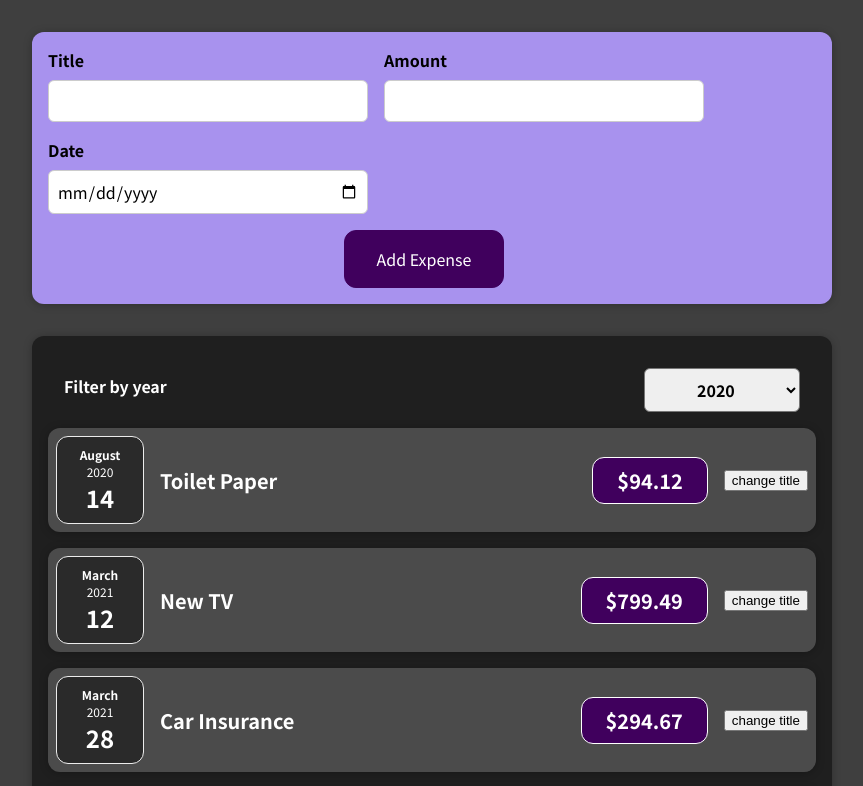
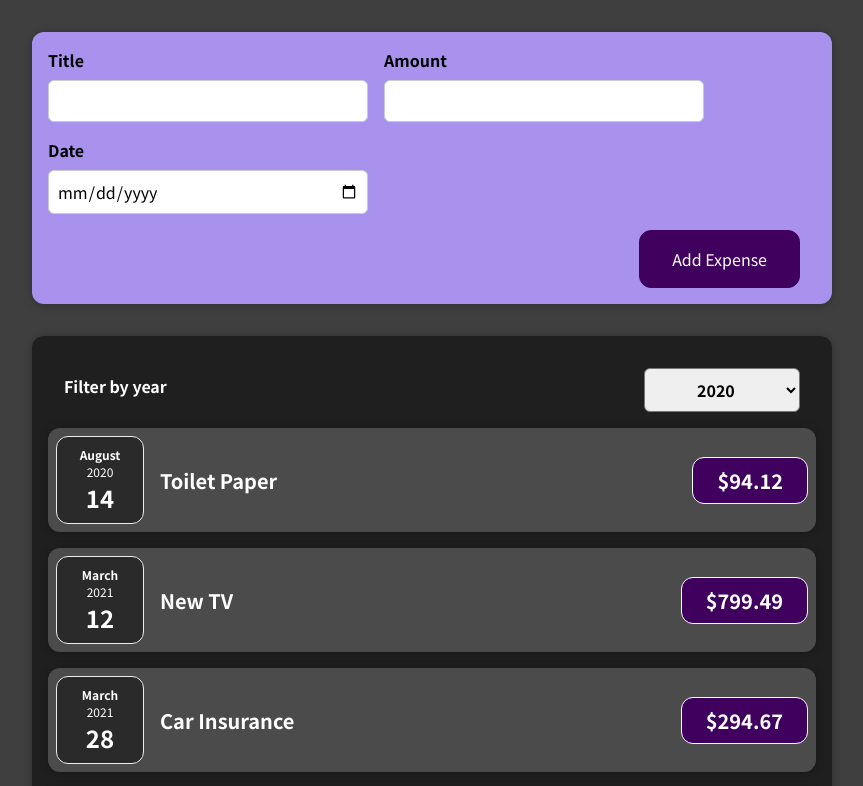
Before and after one commit to karanJ2212/ExpenseTrackerReact, a React (Create React App) app: page / in a window 1280 px wide. Shown: the top 786 px of the page, without its empty margins (208-1071 px from the left). Built offline with nearby package versions, Linux system fonts and the light colour scheme.

Commit message:
rendering list dynamically

```diff
--- a/src/App.js
+++ b/src/App.js
@@ -1,29 +1,38 @@
-import React from "react";
+import React, { useState } from 'react';
 
-import Expenses from "./components/Expenses/Expenses";
-import NewExpense from "./components/NewExpense/NewExpense";
-const App = () => {
-  const expenses = [
+import NewExpense from './components/NewExpense/NewExpense';
+import Expenses from './components/Expenses/Expenses';
+
+const DUMMY_EXPENSES = [
   {
-      id: "e1",
-      title: "Toilet Paper",
+    id: 'e1',
+    title: 'Toilet Paper',
     amount: 94.12,
     date: new Date(2020, 7, 14),
   },
-    { id: "e2", title: "New TV", amount: 799.49, date: new Date(2021, 2, 12) },
+  { id: 'e2', title: 'New TV', amount: 799.49, date: new Date(2021, 2, 12) },
   {
-      id: "e3",
-      title: "Car Insurance",
+    id: 'e3',
+    title: 'Car Insurance',
     amount: 294.67,
     date: new Date(2021, 2, 28),
   },
   {
-      id: "e4",
-      title: "New Desk (Wooden)",
+    id: 'e4',
+    title: 'New Desk (Wooden)',
     amount: 450,
     date: new Date(2021, 5, 12),
   },
 ];
+
+const App = () => {
+  const [expenses, setExpenses] = useState(DUMMY_EXPENSES);
+
+  const addExpenseHandler = (expense) => {
+    setExpenses((prevExpenses) => {
+      return [expense, ...prevExpenses];
+    });
+  };
 
   // return React.createElement(
   //   'div',
@@ -31,14 +40,10 @@
   //   React.createElement('h2', {}, "Let's get started!"),
   //   React.createElement(Expenses, { items: expenses })
   // );
-  const newExpenseHandler = (expense) => {
-    console.log("in app.js");
-    console.log(expense);
-  };
 
   return (
     <div>
-      <NewExpense onnewExpense={newExpenseHandler}></NewExpense>
+      <NewExpense onAddExpense={addExpenseHandler} />
       <Expenses items={expenses} />
     </div>
   );
--- a/src/components/Expenses/ExpenseItem.js
+++ b/src/components/Expenses/ExpenseItem.js
@@ -1,27 +1,19 @@
-import React, { useState } from "react";
+import React from 'react';
 
-import ExpenseDate from "./ExpenseDate";
-import Card from "../UI/Card";
-import "./ExpenseItem.css";
+import ExpenseDate from './ExpenseDate';
+import Card from '../UI/Card';
+import './ExpenseItem.css';
 
 const ExpenseItem = (props) => {
-  const [title, setTitle] = useState(props.title);
-
-  const clickHandler = () => {
-    console.log("click");
-    setTitle("updated");
-    console.log(title);
-  };
   return (
-    <Card className="expense-item">
+    <Card className='expense-item'>
       <ExpenseDate date={props.date} />
-      <div className="expense-item__description">
-        <h2>{title}</h2>
-        <div className="expense-item__price">${props.amount}</div>
-        <button onClick={clickHandler}>change title</button>
+      <div className='expense-item__description'>
+        <h2>{props.title}</h2>
+        <div className='expense-item__price'>${props.amount}</div>
       </div>
     </Card>
   );
-};
+}
 
 export default ExpenseItem;
--- a/src/components/Expenses/Expenses.js
+++ b/src/components/Expenses/Expenses.js
@@ -1,30 +1,33 @@
-import React, { useState } from "react";
+import React, { useState } from 'react';
 
-import ExpenseItem from "./ExpenseItem";
-import Card from "../UI/Card";
-import "./Expenses.css";
-import ExpensesFilter from "./ExpensesFilter";
+import ExpenseItem from './ExpenseItem';
+import Card from '../UI/Card';
+import ExpensesFilter from './ExpensesFilter';
+import './Expenses.css';
 
 const Expenses = (props) => {
-  const [filteryear, setFilteryear] = useState("2020");
+  const [filteredYear, setFilteredYear] = useState('2020');
+
   const filterChangeHandler = (selectedYear) => {
-    console.log("expense.js", selectedYear);
-    setFilteryear(selectedYear);
+    setFilteredYear(selectedYear);
   };
+
   return (
-    <Card className="expenses">
-      <ExpensesFilter
-        selected={filteryear}
-        onChangefilter={filterChangeHandler}
-      ></ExpensesFilter>
-      {props.items.map((expenses) => (
-        <ExpenseItem
-          title={expenses.title}
-          amount={expenses.amount}
-          date={expenses.date}
-        ></ExpenseItem>
-      ))}
-    </Card>
+    <div>
+      <Card className='expenses'>
+        <ExpensesFilter
+          selected={filteredYear}
+          onChangeFilter={filterChangeHandler}
+        />
+        {props.items.map((expense) => (
+          <ExpenseItem
+            title={expense.title}
+            amount={expense.amount}
+            date={expense.date}
+          />
+        ))}
+      </Card>
+    </div>
   );
 };
 
--- a/src/components/Expenses/ExpensesFilter.js
+++ b/src/components/Expenses/ExpensesFilter.js
@@ -1,20 +1,21 @@
-import React from "react";
+import React from 'react';
 
-import "./ExpensesFilter.css";
+import './ExpensesFilter.css';
 
 const ExpensesFilter = (props) => {
-  const onDropdownChangeHandler = (event) => {
-    props.onChangefilter(event.target.value);
+  const dropdownChangeHandler = (event) => {
+    props.onChangeFilter(event.target.value);
   };
+
   return (
-    <div className="expenses-filter">
-      <div className="expenses-filter__control">
+    <div className='expenses-filter'>
+      <div className='expenses-filter__control'>
         <label>Filter by year</label>
-        <select value={props.selected} onChange={onDropdownChangeHandler}>
-          <option value="2022">2022</option>
-          <option value="2021">2021</option>
-          <option value="2020">2020</option>
-          <option value="2019">2019</option>
+        <select value={props.selected} onChange={dropdownChangeHandler}>
+          <option value='2022'>2022</option>
+          <option value='2021'>2021</option>
+          <option value='2020'>2020</option>
+          <option value='2019'>2019</option>
         </select>
       </div>
     </div>
--- a/src/components/NewExpense/ExpenseForm.js
+++ b/src/components/NewExpense/ExpenseForm.js
@@ -1,68 +1,96 @@
-import React, { useState } from "react";
-import "./ExpenseForm.css";
-export default function ExpenseForm(props) {
-  // const [enteredTitle, setenteredTitle] = useState("");
-  // const [enteredAmount, setenteredAmount] = useState("");
-  // const [enteredDate, setenteredDate] = useState("");
-  const [userInput, setUserinpt] = useState({
-    title: "",
-    amount: "",
-    date: "",
-  });
+import React, { useState } from 'react';
+
+import './ExpenseForm.css';
+
+const ExpenseForm = (props) => {
+  const [enteredTitle, setEnteredTitle] = useState('');
+  const [enteredAmount, setEnteredAmount] = useState('');
+  const [enteredDate, setEnteredDate] = useState('');
+  // const [userInput, setUserInput] = useState({
+  //   enteredTitle: '',
+  //   enteredAmount: '',
+  //   enteredDate: '',
+  // });
+
   const titleChangeHandler = (event) => {
-    // setUserinpt({ ...userInput, enteredTitle: event.target.value });
-    setUserinpt((prevState) => {
-      return { ...prevState, title: event.target.value };
-    });
+    setEnteredTitle(event.target.value);
+    // setUserInput({
+    //   ...userInput,
+    //   enteredTitle: event.target.value,
+    // });
+    // setUserInput((prevState) => {
+    //   return { ...prevState, enteredTitle: event.target.value };
+    // });
   };
+
   const amountChangeHandler = (event) => {
-    setUserinpt({ ...userInput, amount: event.target.value });
+    setEnteredAmount(event.target.value);
+    // setUserInput({
+    //   ...userInput,
+    //   enteredAmount: event.target.value,
+    // });
   };
+
   const dateChangeHandler = (event) => {
-    setUserinpt({ ...userInput, date: event.target.value });
+    setEnteredDate(event.target.value);
+    // setUserInput({
+    //   ...userInput,
+    //   enteredDate: event.target.value,
+    // });
   };
+
   const submitHandler = (event) => {
     event.preventDefault();
-    console.log("inExpenseForm", userInput);
-    props.onsaveExpenseData(userInput);
-    setUserinpt({ title: "", amount: "", date: "" });
+
+    const expenseData = {
+      title: enteredTitle,
+      amount: enteredAmount,
+      date: new Date(enteredDate),
+    };
+
+    props.onSaveExpenseData(expenseData);
+    setEnteredTitle('');
+    setEnteredAmount('');
+    setEnteredDate('');
   };
 
   return (
-    <form action="submit" onSubmit={submitHandler}>
-      <div className="new-expense__controls">
-        <div className="new-expense__control">
+    <form onSubmit={submitHandler}>
+      <div className='new-expense__controls'>
+        <div className='new-expense__control'>
           <label>Title</label>
           <input
-            type="text"
-            value={userInput.title}
+            type='text'
+            value={enteredTitle}
             onChange={titleChangeHandler}
           />
         </div>
-        <div className="new-expense__control">
+        <div className='new-expense__control'>
           <label>Amount</label>
           <input
-            type="number"
+            type='number'
+            min='0.01'
+            step='0.01'
+            value={enteredAmount}
             onChange={amountChangeHandler}
-            min="0.01"
-            step="0.01"
-            value={userInput.amount}
           />
         </div>
-        <div className="new-expense__control">
+        <div className='new-expense__control'>
           <label>Date</label>
           <input
-            type="date"
-            value={userInput.date}
+            type='date'
+            min='2019-01-01'
+            max='2022-12-31'
+            value={enteredDate}
             onChange={dateChangeHandler}
-            min="2008-01-01"
-            maz="2023-12-31"
           />
         </div>
       </div>
-      <div className="new-expense-action">
-        <button type="submit">Add Expense</button>
+      <div className='new-expense__actions'>
+        <button type='submit'>Add Expense</button>
       </div>
     </form>
   );
-}
+};
+
+export default ExpenseForm;
--- a/src/components/NewExpense/NewExpense.js
+++ b/src/components/NewExpense/NewExpense.js
@@ -1,22 +1,22 @@
-import React from "react";
-import "./NewExpense.css";
-import { v4 as uuid } from "uuid";
+import React from 'react';
 
-import ExpenseForm from "./ExpenseForm";
+import ExpenseForm from './ExpenseForm';
+import './NewExpense.css';
 
-export default function NewExpense(props) {
-  const saveExpenseDataHandler = (enteredData) => {
+const NewExpense = (props) => {
+  const saveExpenseDataHandler = (enteredExpenseData) => {
     const expenseData = {
-      ...enteredData,
-      id: uuid(),
+      ...enteredExpenseData,
+      id: Math.random().toString()
     };
-    console.log("in newExpense", expenseData);
-    props.onnewExpense(expenseData);
+    props.onAddExpense(expenseData);
   };
 
   return (
-    <div className="new-expense">
-      <ExpenseForm onsaveExpenseData={saveExpenseDataHandler}></ExpenseForm>
+    <div className='new-expense'>
+      <ExpenseForm onSaveExpenseData={saveExpenseDataHandler} />
     </div>
   );
-}
+};
+
+export default NewExpense;
```
Also changed, not shown: src/components/Expenses/ExpensesFilter.css (line endings or trailing spaces), src/components/NewExpense/ExpenseForm.css (line endings or trailing spaces). Lines whose indentation alone changed are shown as unchanged.
